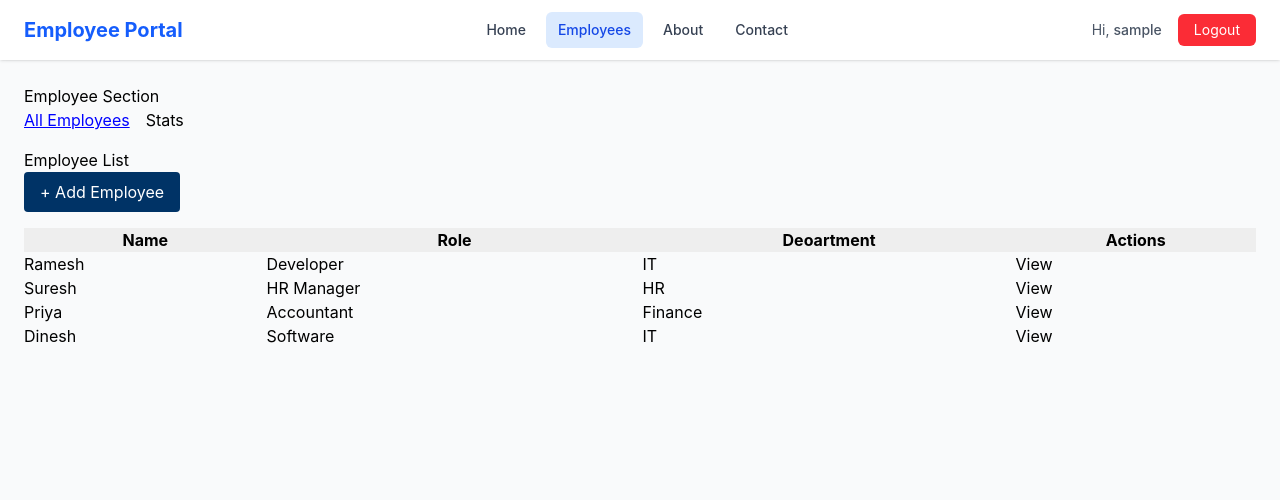
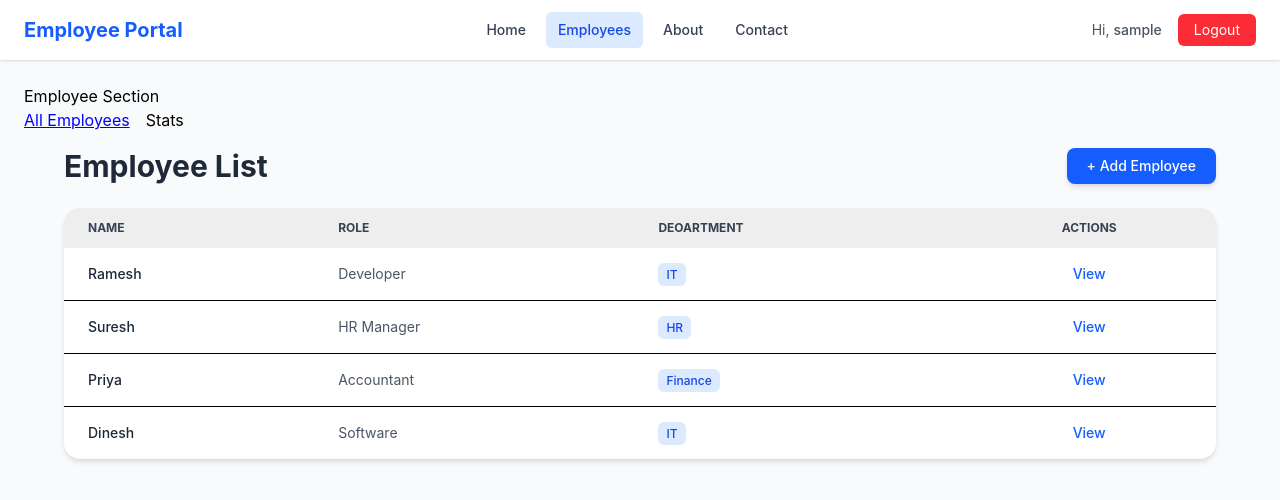
Before and after one commit to abhitiwari1258/Employee-Management-App, a React (Vite) app: page /employees in a window 1280 px wide. Shown: the top 500 px of the page. Built offline with nearby package versions, Linux system fonts and the light colour scheme; sample sign-in values are in the browser's storage.

Commit message:
improve table UI

```diff
--- a/src/pages/EmployeeList.jsx
+++ b/src/pages/EmployeeList.jsx
@@ -7,46 +7,65 @@ const EmployeeList = () => {
   // console.log(employees);
   // console.log(addEmployee);
 
-
   return (
-    <div>
-      <h1>Employee List</h1>
+    <div className="max-w-6xl mx-auto">
+      <div className="flex items-center justify-between mb-6">
+        <h1 className="text-3xl font-bold text-gray-800">Employee List</h1>
 
         <NavLink
           to={"/employees/add"}
-      style={{
-        display: 'inline-block',
-        marginBottom: '1rem',
-        padding: '0.5rem 1rem',
-        backgroundColor: '#003366',
-        color: 'white',
-        textDecoration: 'none',
-        borderRadius: '4px',
-      }}
-      > + Add Employee </NavLink>
-      <table border="1" cellPadding="8" style={{ borderCollapse: 'collapse', width: '100%' }}>
-        <thead>
-          <tr style={{ backgroundColor: '#eee' }}>
-            <th>Name</th>
-            <th>Role</th>
-            <th>Deoartment</th>
-            <th>Actions</th>
+          className="bg-blue-600 hover:bg-blue-700 text-white px-5 py-2 rounded-lg shadow-md transition text-sm font-medium"
+        >
+          {" "}
+          + Add Employee{" "}
+        </NavLink>
+      </div>
+
+      <div className="bg-white rounded-2xl shadow-md overflow-hidden">
+        <table className="min-w-full text-sm text-left">
+          <thead className="bg-gray-100 text-gray-700 uppercase text-xs">
+            <tr style={{ backgroundColor: "#eee" }}>
+              <th className="px-6 py-3">Name</th>
+              <th className="px-6 py-3">Role</th>
+              <th className="px-6 py-3">Deoartment</th>
+              <th className="px-6 py-3 text-center">Actions</th>
             </tr>
           </thead>
 
-        <tbody>
+          <tbody className="divide-y">
             {employees.map((emp) => (
-            <tr key={emp.id}>
-              <td>{emp.name}</td>
-              <td>{emp.role}</td>
-              <td>{emp.department}</td>
-              <td>
-              <NavLink to={`/employees/${emp.id}`}>View</NavLink>
+              <tr key={emp.id} className="hover:bg-gray-50 transition">
+                <td className="px-6 py-4 font-medium text-gray-800">
+                  {emp.name}
+                </td>
+
+                <td className="px-6 py-4 text-gray-600">{emp.role}</td>
+
+                <td className="px-6 py-4">
+                  <span className="bg-blue-100 text-blue-700 px-2 py-1 rounded-md text-xs font-medium">
+                    {emp.department}
+                  </span>
+                </td>
+
+                <td className="px-6 py-4 text-center">
+                  <NavLink
+                    to={`/employees/${emp.id}`}
+                    className="text-blue-600 hover:underline font-medium"
+                  >
+                    View
+                  </NavLink>
                 </td>
               </tr>
             ))}
           </tbody>
         </table>
+
+        {employees.length === 0 && (
+          <div className="text-center py-8 text-gray-500">
+            No employees found. Add one to get started.
+          </div>
+        )}
+      </div>
     </div>
   );
 };
```
Lines whose indentation alone changed are shown as unchanged.
